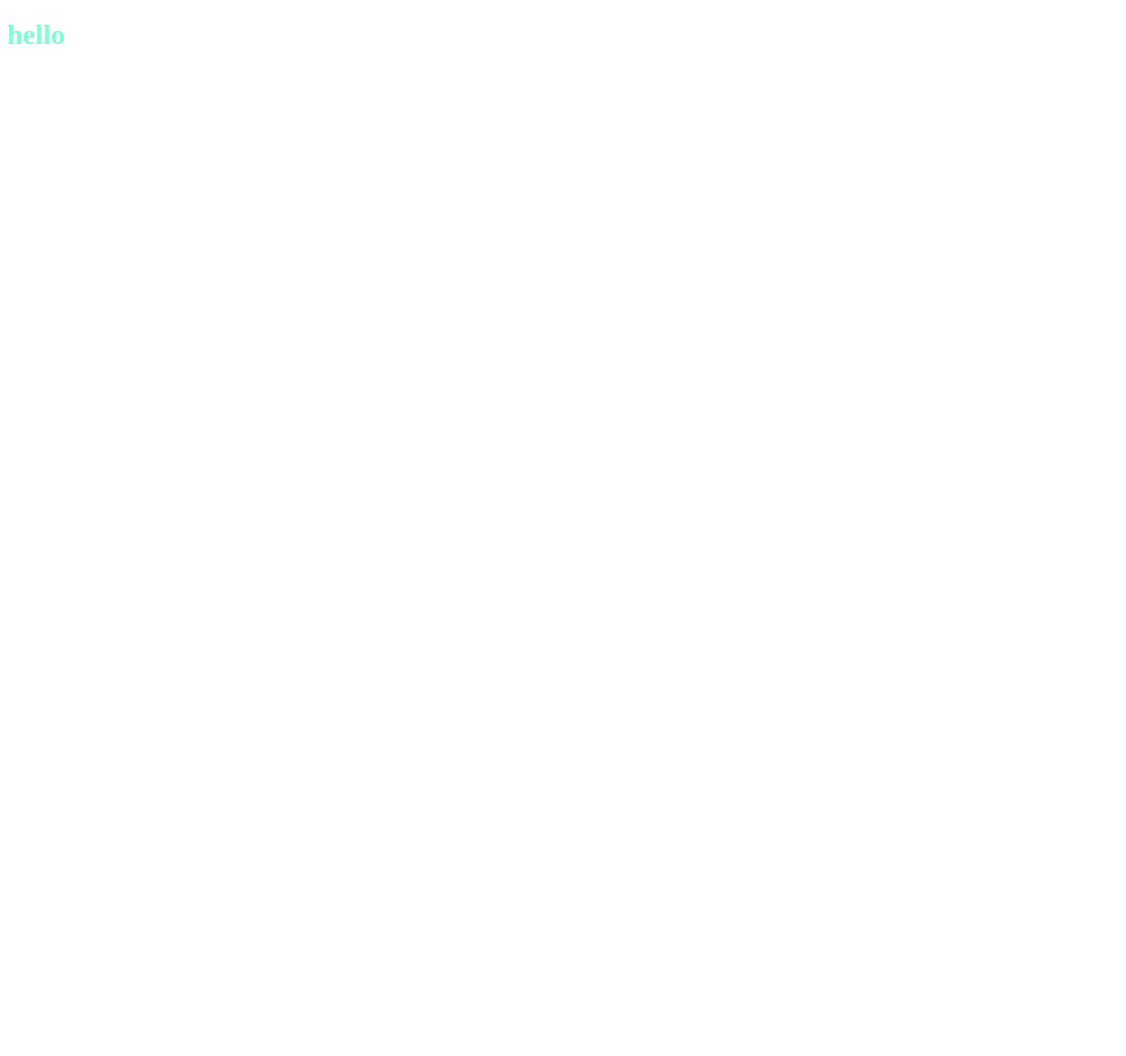
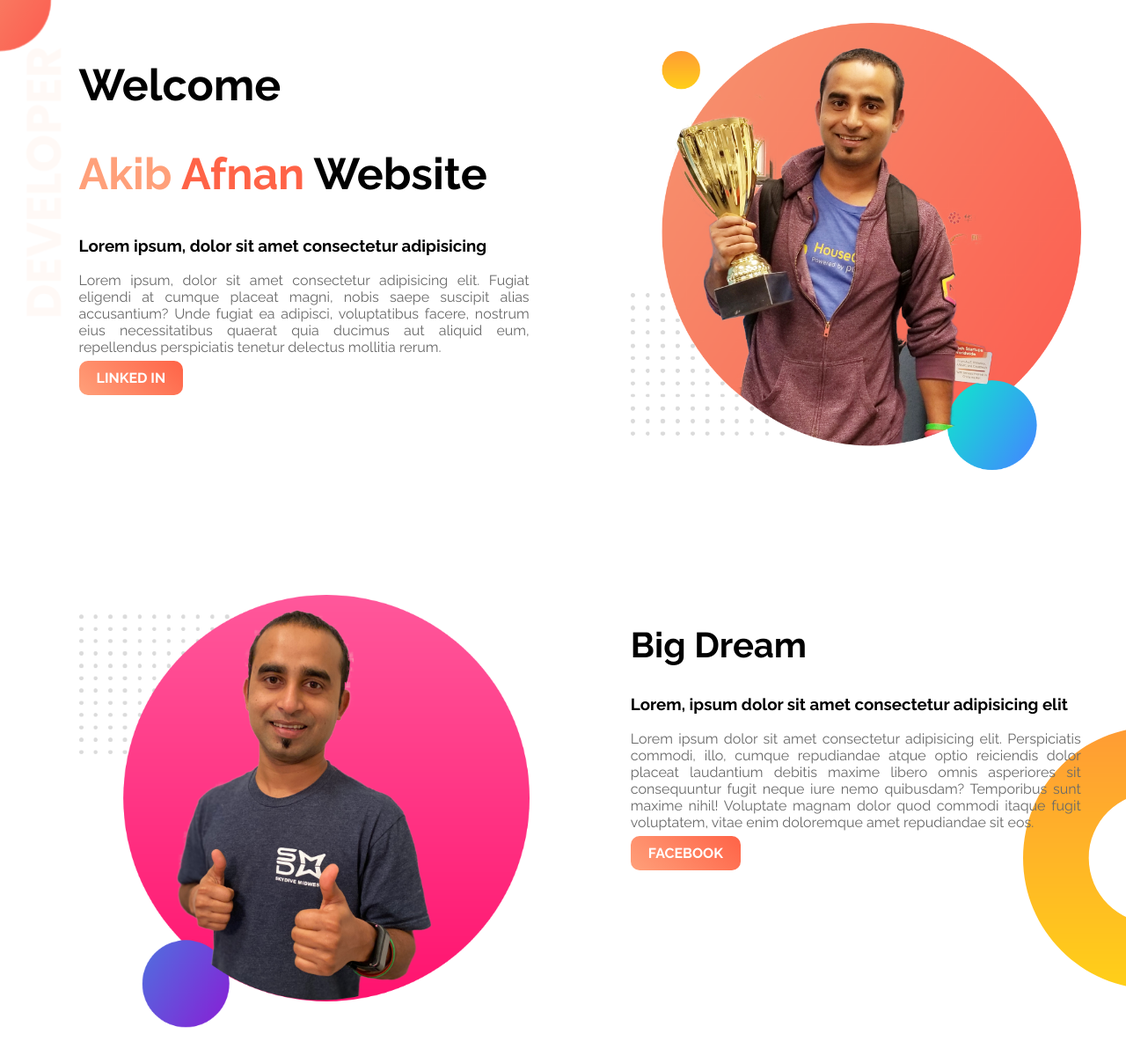
Before and after one commit to akibafnan/portfolio, a plain HTML site: page index.html in a window 1280 px wide. Shown: the whole page at 88% size. Before the commit the page ends 800 px from the top, so only its background shows below. Drawn offline with Linux system fonts and the light colour scheme.

Commit message:
initialize the site

```diff
--- a/index.html
+++ b/index.html
@@ -3,10 +3,36 @@
 <head>
     <meta charset="UTF-8">
     <meta name="viewport" content="width=device-width, initial-scale=1.0">
-    <title>Document</title>
+    <title>Akib Portfolio</title>
+    <link href="https://fonts.googleapis.com/css2?family=Raleway:wght@300;400;700&display=swap" rel="stylesheet">
     <link rel="stylesheet" href="style.css">
 </head>
 <body>
-    <h1>hello</h1>
+    <section class="top-banner">
+        <div class="half-width">
+            <h1>Welcome</h1>
+            <h1><span class="first-name">Akib</span> <span class="last-name">Afnan</span> Website</h1>
+            <h3>Lorem ipsum, dolor sit amet consectetur adipisicing</h3>
+            <p>Lorem ipsum, dolor sit amet consectetur adipisicing elit. Fugiat eligendi at cumque placeat magni, nobis saepe suscipit alias accusantium? Unde fugiat ea adipisci, voluptatibus facere, nostrum eius necessitatibus quaerat quia ducimus aut aliquid eum, repellendus perspiciatis tenetur delectus mollitia rerum.</p>
+            <a class="link-button" href="https://www.linkedin.com/in/akibafnan/" target="_blank">LINKED IN</a>
+        </div>
+        <div class="half-width">
+            <img src="image/profile1.png" alt="Profile Pic">
+        </div>
+    </section>
+    <section class="dream-area">
+        <div class="half-width">
+            <img src="image/profile2.png" alt="">
+
+        </div>
+        <div class="half-width">
+            <h2>Big Dream</h2>
+            <h3>Lorem, ipsum dolor sit amet consectetur adipisicing elit</h3>
+            <p>Lorem ipsum dolor sit amet consectetur adipisicing elit. Perspiciatis commodi, illo, cumque repudiandae atque optio reiciendis dolor placeat laudantium debitis maxime libero omnis asperiores sit consequuntur fugit neque iure nemo quibusdam? Temporibus sunt maxime nihil! Voluptate magnam dolor quod commodi itaque fugit voluptatem, vitae enim doloremque amet repudiandae sit eos.</p>
+            <a class="link-button" href="http://facebook.com/theakibafnan" target="_blank">FACEBOOK</a>
+
+        </div>
+
+    </section>
 </body>
 </html>
--- a/style.css
+++ b/style.css
@@ -1,3 +1,51 @@
+body{
+    font-family: 'Raleway', sans-serif;
+    margin: 0px;
+    padding: 0px;
+}
 h1{
-    color: aquamarine;
+    font-size: 50px;
 }
+.first-name{
+    color: lightsalmon;
+}
+.last-name{
+    color: tomato;
+}
+.half-width{
+    width: 40%;
+    float: left;
+    margin-left: 5%;
+    padding: 2%;
+}
+.half-width img{
+    width: 100%;
+}
+.top-banner{
+    background-image: url("image/top-banner.png");
+    background-repeat: no-repeat;
+}
+section{
+    height: 500px;
+    padding-bottom: 150px;
+}
+.link-button{
+    text-decoration: none;
+    background-image: linear-gradient(45deg, lightsalmon, tomato);
+    padding: 10px 20px;
+    border-radius: 10px;
+    color: white;
+    font-weight: 700;
+}
+h2{
+    font-size: 40px;
+}
+p{
+    color: dimgray;
+    text-align: justify;
+}
+.dream-area{
+    background-image: url("image/dream-bg.png");
+    background-repeat: no-repeat;
+    background-position: right;
+}
```
Also changed, not shown: image/profile1.png (renamed from image/jhankar.png), image/profile2.png (renamed from image/jhankar2.png).
